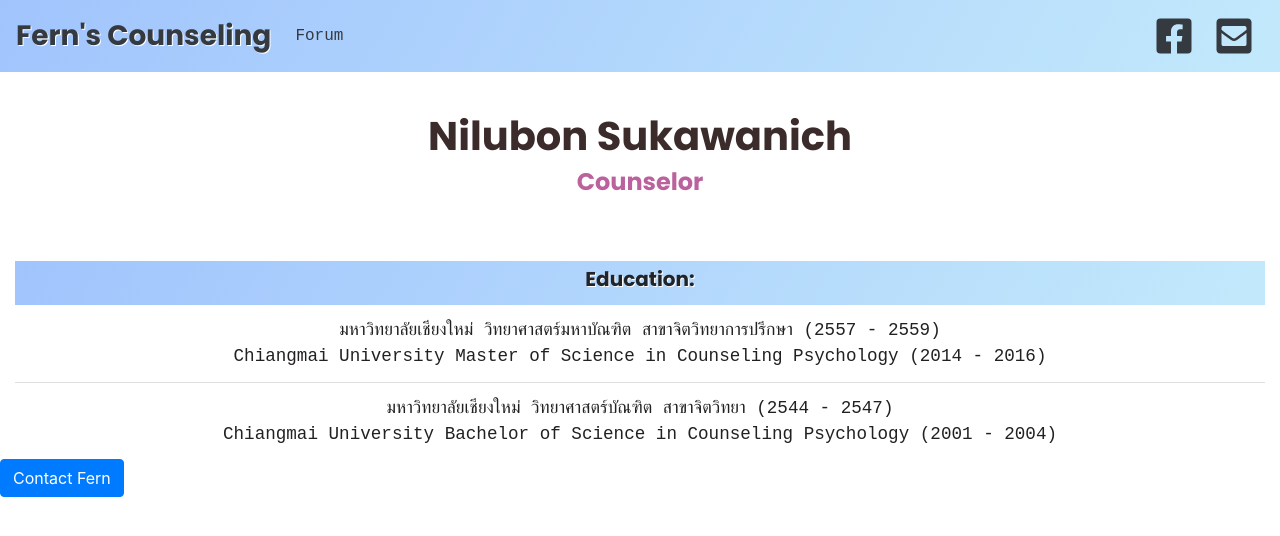
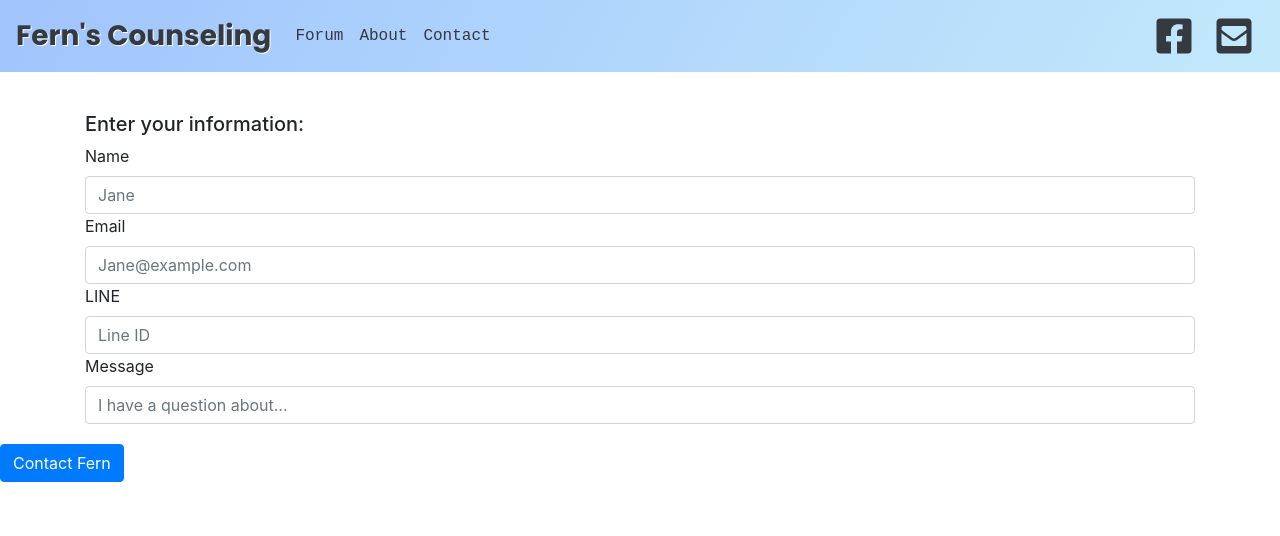
Before and after one commit to Perrottarichard/fern-psy, a React (Create React App) app: page /contact in a window 1280 px wide. Shown: the top 536 px of the page. Built offline with nearby package versions, Linux system fonts and the light colour scheme.

Commit message:
added ui routing

```diff
--- a/package.json
+++ b/package.json
@@ -14,9 +14,10 @@
     "formik": "^2.1.4",
     "react": "^16.13.1",
     "react-dom": "^16.13.1",
+    "react-router": "^5.2.0",
+    "react-router-dom": "^5.2.0",
     "react-scripts": "3.4.1",
-    "reactstrap": "^8.5.1",
-    "semantic-ui-react": "^0.88.2"
+    "reactstrap": "^8.5.1"
   },
   "scripts": {
     "start": "react-scripts start",
--- a/src/App.js
+++ b/src/App.js
@@ -2,20 +2,31 @@ import React from 'react';
 import MyNavbar from './components/Navbar';
 import About from './components/About';
 import FormModal from './components/FormModal'
-
-//import { BrowserRouter as Router, Route } from 'react-router-dom';
+import { BrowserRouter as Router, Route, Switch, Link } from 'react-router-dom';
+import ForumMain from './components/ForumMain';
+import ContactForm from './components/ContactForm';
 
 
 const App = () => {
   return (
-    //<Router>
-    <div className="App">
-      <MyNavbar />
-      <About />
-      <FormModal />
+    <Router>
+      <div className="App">
+        <MyNavbar />
+        <Switch>
+          <Route path="/about">
+            <About />
+          </Route>
+          <Route path="/contact">
+            <ContactForm />
+            <FormModal />
+          </Route>
+          <Route path="/forum">
+            <ForumMain />
+          </Route>
+        </Switch>
 
-    </div>
-    //</Router>
+      </div>
+    </Router >
   );
 }
 
--- a/src/components/ContactForm.js
+++ b/src/components/ContactForm.js
@@ -1,10 +1,14 @@
 import React from 'react';
 import { Formik } from 'formik';
-import { Form, Label, Input, FormGroup } from 'reactstrap'
+import { Container, Form, Label, Input, FormGroup } from 'reactstrap'
+
+const divStyle = {
+  marginTop: '40px',
+  marginBottom: '20px'
+};
 
 const ContactForm = () => (
   <div>
-    <h5>Enter your information: </h5>
     <Formik
       initialValues={{ name: '', email: '', LINE: '', message: '' }}
       validate={values => {
@@ -39,6 +43,8 @@ const ContactForm = () => (
         isSubmitting,
         /* and other goodies */
       }) => (
+          <Container style={divStyle}>
+            <h5>Enter your information: </h5>
             <Form onSubmit={handleSubmit} action="mailto:perrottarichard@gmail.com" className='form-ui'>
               <FormGroup>
                 <Label for='name'>Name</Label>
@@ -81,6 +87,7 @@ const ContactForm = () => (
                 {errors.message && touched.message && errors.message}
               </FormGroup>
             </Form>
+          </Container>
         )}
     </Formik>
   </div>
--- /dev/null
+++ b/src/components/ForumMain.js
@@ -0,0 +1,11 @@
+import React from 'react'
+
+
+const ForumMain = () => {
+  return (
+    <div>
+      THE FORUM WILL GO HERE
+    </div>
+  )
+}
+export default ForumMain
--- a/src/components/Navbar.js
+++ b/src/components/Navbar.js
@@ -3,7 +3,7 @@ import { FontAwesomeIcon } from '@fortawesome/react-fontawesome'
 import { faFacebookSquare } from '@fortawesome/free-brands-svg-icons'
 import { faEnvelopeSquare } from '@fortawesome/free-solid-svg-icons';
 
-//import { BrowserRouter as Router, Link } from 'react-router-dom';
+import { Link } from 'react-router-dom';
 import {
   Collapse,
   Navbar,
@@ -29,7 +29,13 @@ const MyNavbar = (props) => {
         <Collapse isOpen={isOpen} navbar>
           <Nav className="mr-auto" navbar>
             <NavItem>
-              <NavLink id="NavLink" href="#forum">Forum</NavLink>
+              <NavLink tag={Link} id="NavLink" to="/forum">Forum</NavLink>
+            </NavItem>
+            <NavItem>
+              <NavLink tag={Link} id="NavLink" to="/about">About</NavLink>
+            </NavItem>
+            <NavItem>
+              <NavLink tag={Link} id="NavLink" to="/contact">Contact</NavLink>
             </NavItem>
           </Nav>
           <NavbarText id='NavBarText'>
```
Also changed, not shown: 1 other file (tests, documents, lock files or other folders). Lines whose indentation alone changed are shown as unchanged.
